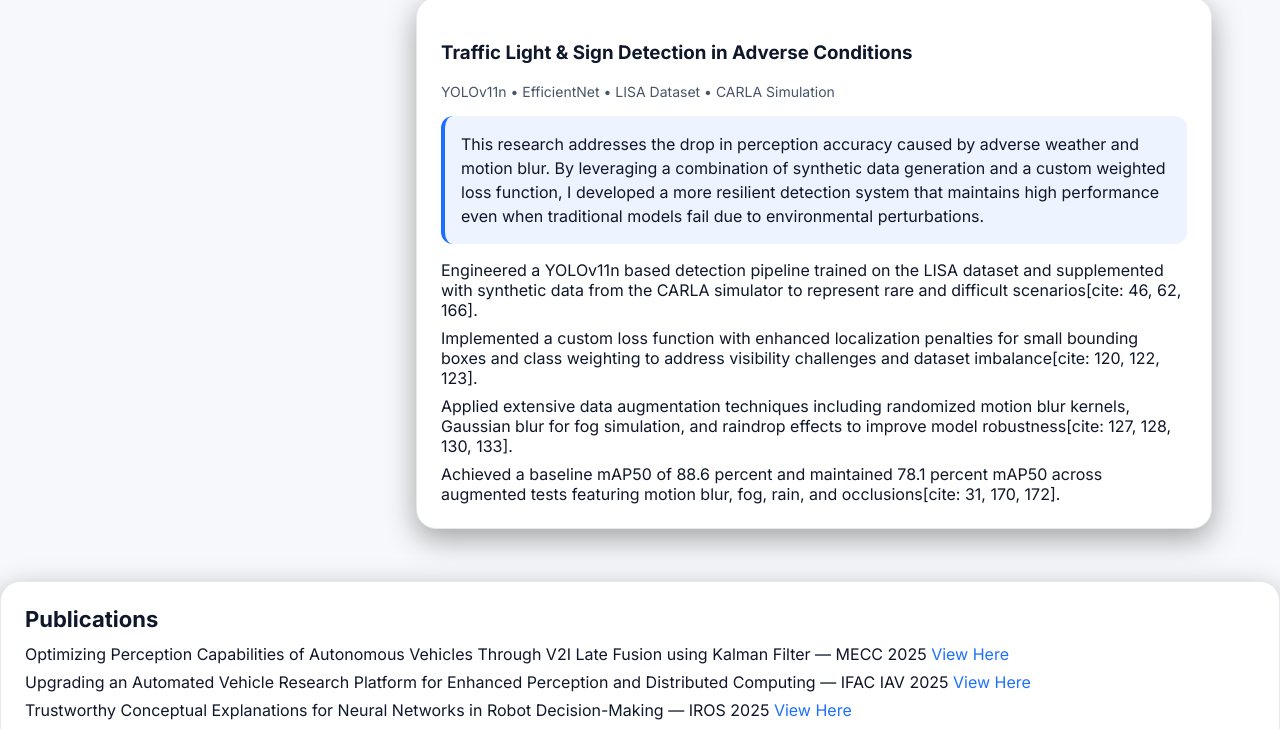
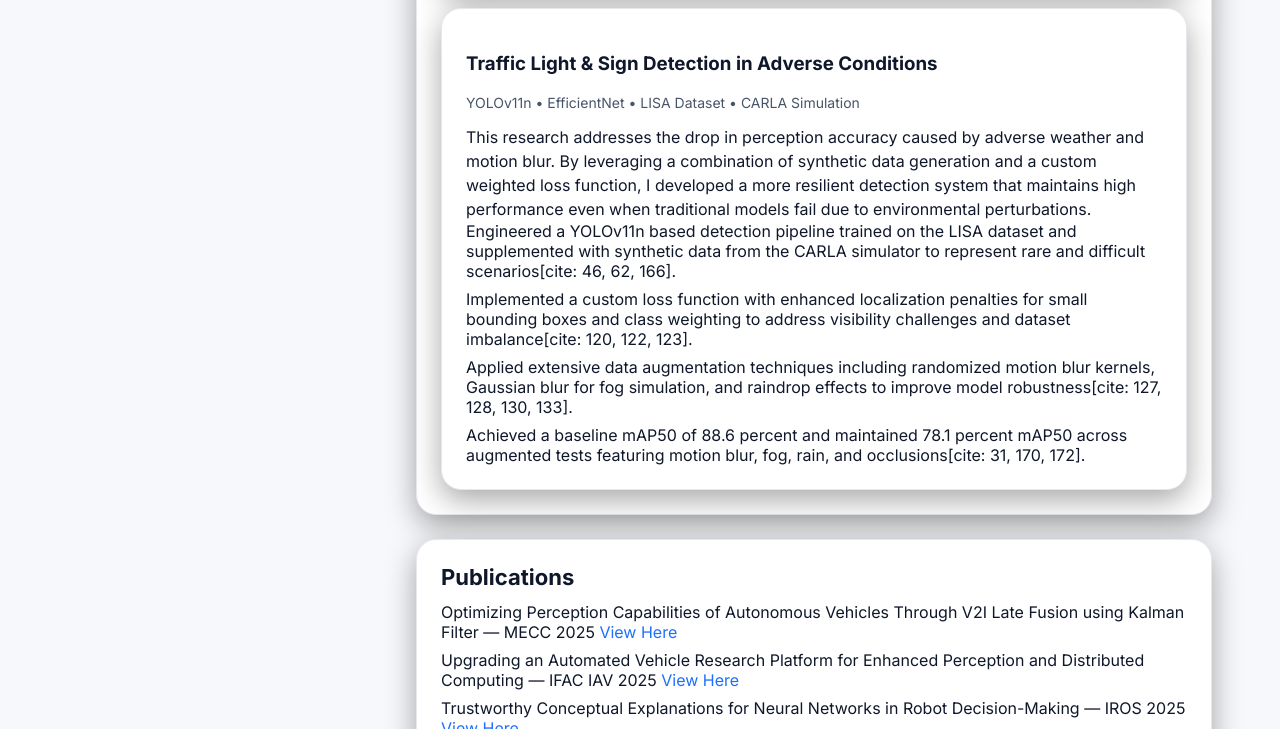
Before and after one commit to Pranav01rb/Pranav01rb.github.io, a plain HTML site: page index.html in a window 1280 px wide. Shown: the part 2238-2967 px from the top of the page. Drawn offline with Linux system fonts and the light colour scheme.

Commit message:
Update index.html
Removed unnecessary closing div tags from project descriptions.

```diff
--- a/index.html
+++ b/index.html
@@ -160,7 +160,6 @@
               <p style="margin: 0; line-height: 1.5;">
               This project focused on the real time deployment of semantic segmentation on a fully autonomous Ford Mach E research vehicle. By optimizing deep learning models for edge hardware, the system provided reliable hazard detection for challenging scenarios like animal related road obstacles, for a CES 2026 event.
               </p>
-              </div>
               <ul>
                 <li>Optimized and deployed Autoware SceneSeg on vehicle using ONNX and TensorRT to ensure low latency performance.</li>
                 <li>Validated system robustness across public ADAS hazard testing cases including animal related scenarios in collaboration with the Autoware Foundation.</li>
@@ -174,7 +173,6 @@
               <p style="margin: 0; line-height: 1.5;">
               This project involved a major system upgrade from a 135 degree forward facing setup to a comprehensive 360 degree surround perception system. By performing precise intrinsic and extrinsic calibration across multiple sensors, I enabled accurate spatial alignment which is the foundation for reliable multi sensor fusion and obstacle detection.
               </p>
-              </div>
               <ul>
                 <li>Led a system upgrade to a 360 degree surround perception suite utilizing a 6 camera and 2 LiDAR sensor configuration.</li>
                 <li>Executed intrinsic and extrinsic calibration using AprilTag based PnP and SQPnP optimization to achieve precise spatial alignment.</li>
@@ -185,11 +183,9 @@
             <article class="card pad">
               <h3>Traffic Light & Sign Detection in Adverse Conditions</h3>
               <p class="meta">YOLOv11n • EfficientNet • LISA Dataset • CARLA Simulation</p>
-              <div style="background: rgba(82, 139, 255, 0.1); padding: 16px; border-radius: 12px; margin: 16px 0; border-left: 4px solid var(--accent);">
               <p style="margin: 0; line-height: 1.5;">
               This research addresses the drop in perception accuracy caused by adverse weather and motion blur. By leveraging a combination of synthetic data generation and a custom weighted loss function, I developed a more resilient detection system that maintains high performance even when traditional models fail due to environmental perturbations.
               </p>
-              </div>
   <!-- <div class="media-pair">
     <img src="imgs/traffic_augmentation.jpg" alt="Traffic sign detection augmentations including fog rain and motion blur" style="width: 100%; max-width: 600px;" />
   </div> -->
```
